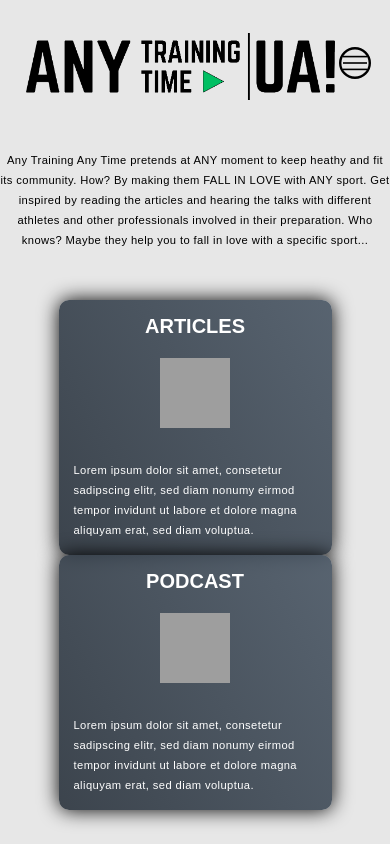
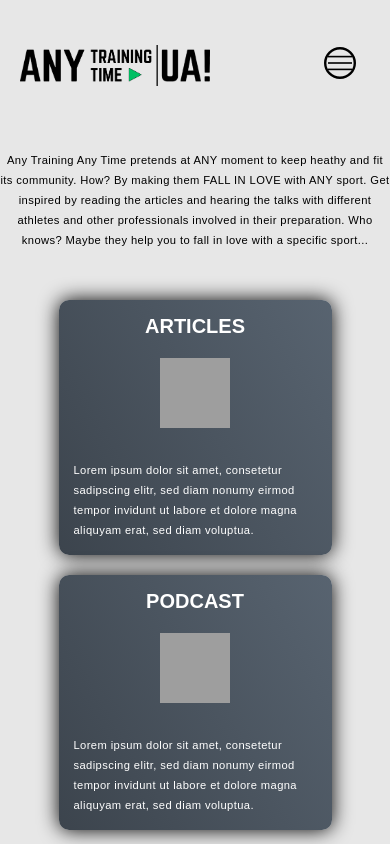
Before and after one commit to atat-ua/atat-ua_index, a plain HTML site: page index.html in a window 390 px wide. Shown: the top 844 px of the page. Drawn offline with Linux system fonts and the light colour scheme; grey boxes are pictures that could not be loaded.

Commit message:
boxes fixed

```diff
--- a/css/style.css
+++ b/css/style.css
@@ -374,7 +374,7 @@ p{
 /*------------------------------ Media Query -----------------------------------*/
 
 /*Mobile Phones*/
-@media (max-width: 480px){
+@media only screen and (max-width: 480px){
 	html {
 		font-size: 8px;
 	}
@@ -383,8 +383,8 @@ p{
 		height: 40px;
 		width: 40px;
 	}
-	#header .logo img{
-		width: 75px;
+	#header .nav-bar .logo img{
+		width: 200px;
 	}
 	/* End Header */
 
@@ -392,6 +392,7 @@ p{
 	#initial .initial-bottom .service-item{
 		width: 70%;
 		padding: 15px;
+		margin-bottom: 20px;/*add distance between articles and podcast boxes*/
 	}
 	/* End Initial */
 
```
